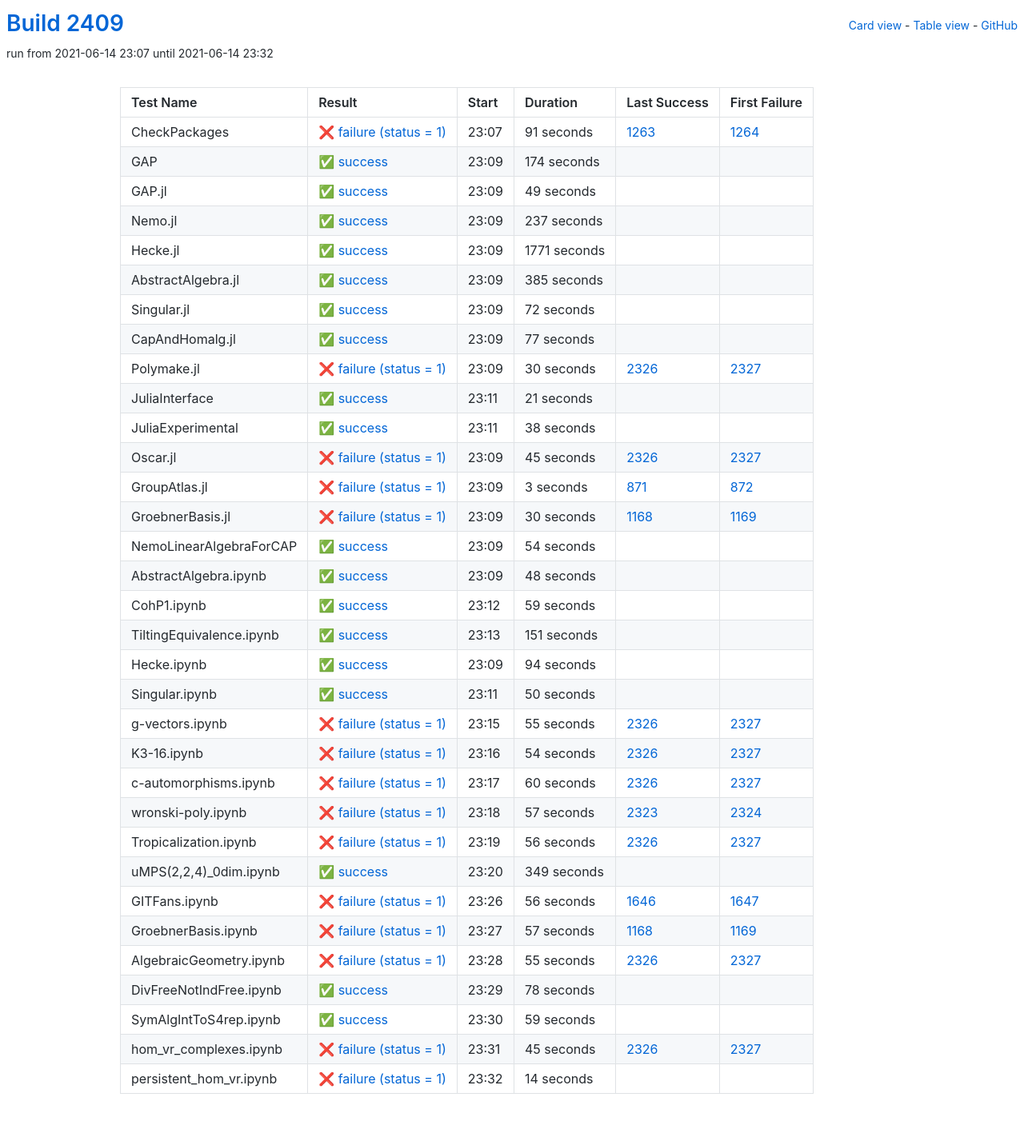
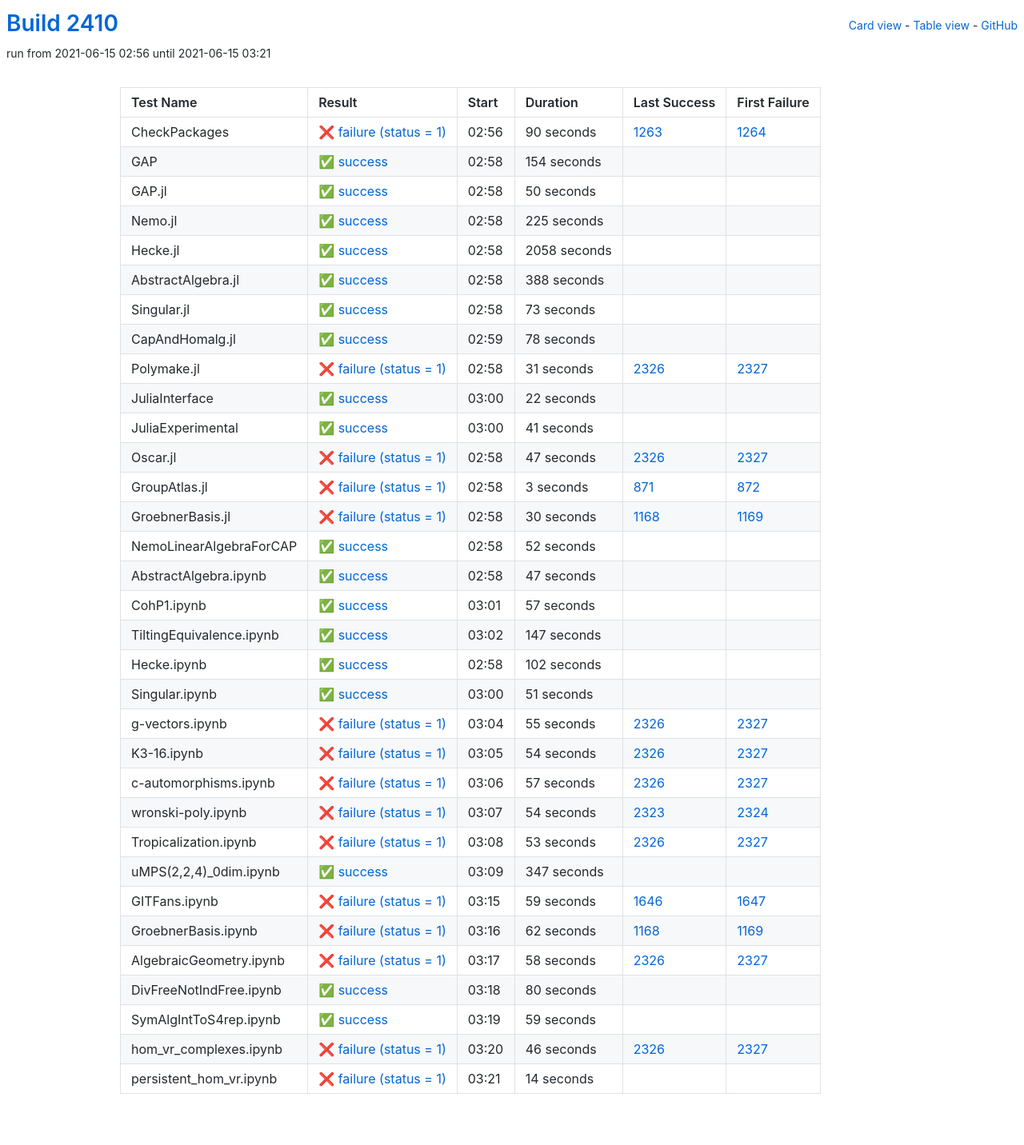
Before and after one commit to oscar-system/oscar-ci-status-stable, a Jekyll site: the page built from table.html, in a window 1280 px wide. Shown: the whole page at 80% size. Built offline with Jekyll 4.4.1, drawn with Linux system fonts in a browser that asks for light colours.

Commit message:
Build #2410

```diff
--- a/_data/ci.yml
+++ b/_data/ci.yml
@@ -1,6 +1,6 @@
 ---
-build: 2409
-build_url: https://oscarci.mathematik.uni-kl.de/job/oscar-stable/2409/
+build: 2410
+build_url: https://oscarci.mathematik.uni-kl.de/job/oscar-stable/2410/
 job: oscar-stable
 organization: oscar-system
 repo: oscar-ci-status-stable
@@ -8,152 +8,152 @@ repourl: https://github.com/oscar-system/oscar-ci-status-stable
 tests:
 - name: CheckPackages
   id: checkpackages
-  log: https://oscarci.mathematik.uni-kl.de/job/oscar-stable/2409/artifact/logs/build-2409/CheckPackages.log
-  start: 2021-06-14 23:07
+  log: https://oscarci.mathematik.uni-kl.de/job/oscar-stable/2410/artifact/logs/build-2410/CheckPackages.log
+  start: 2021-06-15 02:56
   success: false
   exitcode: 1
   status: failure
-  duration: 91
+  duration: 90
   last_success: 1263
   last_success_url: https://oscarci.mathematik.uni-kl.de/job/oscar-stable/1263/
   first_failure: 1264
   first_failure_url: https://oscarci.mathematik.uni-kl.de/job/oscar-stable/1264/
 - name: GAP
   id: gap
-  log: https://oscarci.mathematik.uni-kl.de/job/oscar-stable/2409/artifact/logs/build-2409/GAP.log
-  start: 2021-06-14 23:09
+  log: https://oscarci.mathematik.uni-kl.de/job/oscar-stable/2410/artifact/logs/build-2410/GAP.log
+  start: 2021-06-15 02:58
   success: true
   exitcode: 0
   status: success
-  duration: 174
+  duration: 154
   last_success: false
   last_success_url:
   first_failure: false
   first_failure_url:
 - name: GAP.jl
   id: gap-jl
-  log: https://oscarci.mathematik.uni-kl.de/job/oscar-stable/2409/artifact/logs/build-2409/GAP.jl.log
-  start: 2021-06-14 23:09
+  log: https://oscarci.mathematik.uni-kl.de/job/oscar-stable/2410/artifact/logs/build-2410/GAP.jl.log
+  start: 2021-06-15 02:58
   success: true
   exitcode: 0
   status: success
-  duration: 49
+  duration: 50
   last_success: false
   last_success_url:
   first_failure: false
   first_failure_url:
 - name: Nemo.jl
   id: nemo-jl
-  log: https://oscarci.mathematik.uni-kl.de/job/oscar-stable/2409/artifact/logs/build-2409/Nemo.jl.log
-  start: 2021-06-14 23:09
+  log: https://oscarci.mathematik.uni-kl.de/job/oscar-stable/2410/artifact/logs/build-2410/Nemo.jl.log
+  start: 2021-06-15 02:58
   success: true
   exitcode: 0
   status: success
-  duration: 237
+  duration: 225
   last_success: false
   last_success_url:
   first_failure: false
   first_failure_url:
 - name: Hecke.jl
   id: hecke-jl
-  log: https://oscarci.mathematik.uni-kl.de/job/oscar-stable/2409/artifact/logs/build-2409/Hecke.jl.log
-  start: 2021-06-14 23:09
+  log: https://oscarci.mathematik.uni-kl.de/job/oscar-stable/2410/artifact/logs/build-2410/Hecke.jl.log
+  start: 2021-06-15 02:58
   success: true
   exitcode: 0
   status: success
-  duration: 1771
+  duration: 2058
   last_success: false
   last_success_url:
   first_failure: false
   first_failure_url:
 - name: AbstractAlgebra.jl
   id: abstractalgebra-jl
-  log: https://oscarci.mathematik.uni-kl.de/job/oscar-stable/2409/artifact/logs/build-2409/AbstractAlgebra.jl.log
-  start: 2021-06-14 23:09
+  log: https://oscarci.mathematik.uni-kl.de/job/oscar-stable/2410/artifact/logs/build-2410/AbstractAlgebra.jl.log
+  start: 2021-06-15 02:58
   success: true
   exitcode: 0
   status: success
-  duration: 385
+  duration: 388
   last_success: false
   last_success_url:
   first_failure: false
   first_failure_url:
 - name: Singular.jl
   id: singular-jl
-  log: https://oscarci.mathematik.uni-kl.de/job/oscar-stable/2409/artifact/logs/build-2409/Singular.jl.log
-  start: 2021-06-14 23:09
+  log: https://oscarci.mathematik.uni-kl.de/job/oscar-stable/2410/artifact/logs/build-2410/Singular.jl.log
+  start: 2021-06-15 02:58
   success: true
   exitcode: 0
   status: success
-  duration: 72
+  duration: 73
   last_success: false
   last_success_url:
   first_failure: false
   first_failure_url:
 - name: CapAndHomalg.jl
   id: capandhomalg-jl
-  log: https://oscarci.mathematik.uni-kl.de/job/oscar-stable/2409/artifact/logs/build-2409/CapAndHomalg.jl.log
-  start: 2021-06-14 23:09
+  log: https://oscarci.mathematik.uni-kl.de/job/oscar-stable/2410/artifact/logs/build-2410/CapAndHomalg.jl.log
+  start: 2021-06-15 02:59
   success: true
   exitcode: 0
   status: success
-  duration: 77
+  duration: 78
   last_success: false
   last_success_url:
   first_failure: false
   first_failure_url:
 - name: Polymake.jl
   id: polymake-jl
-  log: https://oscarci.mathematik.uni-kl.de/job/oscar-stable/2409/artifact/logs/build-2409/Polymake.jl.log
-  start: 2021-06-14 23:09
+  log: https://oscarci.mathematik.uni-kl.de/job/oscar-stable/2410/artifact/logs/build-2410/Polymake.jl.log
+  start: 2021-06-15 02:58
   success: false
   exitcode: 1
   status: failure
-  duration: 30
+  duration: 31
   last_success: 2326
   last_success_url: https://oscarci.mathematik.uni-kl.de/job/oscar-stable/2326/
   first_failure: 2327
   first_failure_url: https://oscarci.mathematik.uni-kl.de/job/oscar-stable/2327/
 - name: JuliaInterface
   id: juliainterface
-  log: https://oscarci.mathematik.uni-kl.de/job/oscar-stable/2409/artifact/logs/build-2409/JuliaInterface.log
-  start: 2021-06-14 23:11
+  log: https://oscarci.mathematik.uni-kl.de/job/oscar-stable/2410/artifact/logs/build-2410/JuliaInterface.log
+  start: 2021-06-15 03:00
   success: true
   exitcode: 0
   status: success
-  duration: 21
+  duration: 22
   last_success: false
   last_success_url:
   first_failure: false
   first_failure_url:
 - name: JuliaExperimental
   id: juliaexperimental
-  log: https://oscarci.mathematik.uni-kl.de/job/oscar-stable/2409/artifact/logs/build-2409/JuliaExperimental.log
-  start: 2021-06-14 23:11
+  log: https://oscarci.mathematik.uni-kl.de/job/oscar-stable/2410/artifact/logs/build-2410/JuliaExperimental.log
+  start: 2021-06-15 03:00
   success: true
   exitcode: 0
   status: success
-  duration: 38
+  duration: 41
   last_success: false
   last_success_url:
   first_failure: false
   first_failure_url:
 - name: Oscar.jl
   id: oscar-jl
-  log: https://oscarci.mathematik.uni-kl.de/job/oscar-stable/2409/artifact/logs/build-2409/Oscar.jl.log
-  start: 2021-06-14 23:09
+  log: https://oscarci.mathematik.uni-kl.de/job/oscar-stable/2410/artifact/logs/build-2410/Oscar.jl.log
+  start: 2021-06-15 02:58
   success: false
   exitcode: 1
   status: failure
-  duration: 45
+  duration: 47
   last_success: 2326
   last_success_url: https://oscarci.mathematik.uni-kl.de/job/oscar-stable/2326/
   first_failure: 2327
   first_failure_url: https://oscarci.mathematik.uni-kl.de/job/oscar-stable/2327/
 - name: GroupAtlas.jl
   id: groupatlas-jl
-  log: https://oscarci.mathematik.uni-kl.de/job/oscar-stable/2409/artifact/logs/build-2409/GroupAtlas.jl.log
-  start: 2021-06-14 23:09
+  log: https://oscarci.mathematik.uni-kl.de/job/oscar-stable/2410/artifact/logs/build-2410/GroupAtlas.jl.log
+  start: 2021-06-15 02:58
   success: false
   exitcode: 1
   status: failure
@@ -164,8 +164,8 @@ tests:
   first_failure_url: https://oscarci.mathematik.uni-kl.de/job/oscar-stable/872/
 - name: GroebnerBasis.jl
   id: groebnerbasis-jl
-  log: https://oscarci.mathematik.uni-kl.de/job/oscar-stable/2409/artifact/logs/build-2409/GroebnerBasis.jl.log
-  start: 2021-06-14 23:09
+  log: https://oscarci.mathematik.uni-kl.de/job/oscar-stable/2410/artifact/logs/build-2410/GroebnerBasis.jl.log
+  start: 2021-06-15 02:58
   success: false
   exitcode: 1
   status: failure
@@ -176,80 +176,80 @@ tests:
   first_failure_url: https://oscarci.mathematik.uni-kl.de/job/oscar-stable/1169/
 - name: NemoLinearAlgebraForCAP
   id: nemolinearalgebraforcap
-  log: https://oscarci.mathematik.uni-kl.de/job/oscar-stable/2409/artifact/logs/build-2409/NemoLinearAlgebraForCAP.log
-  start: 2021-06-14 23:09
+  log: https://oscarci.mathematik.uni-kl.de/job/oscar-stable/2410/artifact/logs/build-2410/NemoLinearAlgebraForCAP.log
+  start: 2021-06-15 02:58
   success: true
   exitcode: 0
   status: success
-  duration: 54
+  duration: 52
   last_success: false
   last_success_url:
   first_failure: false
   first_failure_url:
 - name: AbstractAlgebra.ipynb
   id: abstractalgebra-ipynb
-  log: https://oscarci.mathematik.uni-kl.de/job/oscar-stable/2409/artifact/logs/build-2409/AbstractAlgebra.ipynb.log
-  start: 2021-06-14 23:09
+  log: https://oscarci.mathematik.uni-kl.de/job/oscar-stable/2410/artifact/logs/build-2410/AbstractAlgebra.ipynb.log
+  start: 2021-06-15 02:58
   success: true
   exitcode: 0
   status: success
-  duration: 48
+  duration: 47
   last_success: false
   last_success_url:
   first_failure: false
   first_failure_url:
 - name: CohP1.ipynb
   id: cohp1-ipynb
-  log: https://oscarci.mathematik.uni-kl.de/job/oscar-stable/2409/artifact/logs/build-2409/CohP1.ipynb.log
-  start: 2021-06-14 23:12
+  log: https://oscarci.mathematik.uni-kl.de/job/oscar-stable/2410/artifact/logs/build-2410/CohP1.ipynb.log
+  start: 2021-06-15 03:01
   success: true
   exitcode: 0
   status: success
-  duration: 59
+  duration: 57
   last_success: false
   last_success_url:
   first_failure: false
   first_failure_url:
 - name: TiltingEquivalence.ipynb
   id: tiltingequivalence-ipynb
-  log: https://oscarci.mathematik.uni-kl.de/job/oscar-stable/2409/artifact/logs/build-2409/TiltingEquivalence.ipynb.log
-  start: 2021-06-14 23:13
+  log: https://oscarci.mathematik.uni-kl.de/job/oscar-stable/2410/artifact/logs/build-2410/TiltingEquivalence.ipynb.log
+  start: 2021-06-15 03:02
   success: true
   exitcode: 0
   status: success
-  duration: 151
+  duration: 147
   last_success: false
   last_success_url:
   first_failure: false
   first_failure_url:
 - name: Hecke.ipynb
   id: hecke-ipynb
-  log: https://oscarci.mathematik.uni-kl.de/job/oscar-stable/2409/artifact/logs/build-2409/Hecke.ipynb.log
-  start: 2021-06-14 23:09
+  log: https://oscarci.mathematik.uni-kl.de/job/oscar-stable/2410/artifact/logs/build-2410/Hecke.ipynb.log
+  start: 2021-06-15 02:58
   success: true
   exitcode: 0
   status: success
-  duration: 94
+  duration: 102
   last_success: false
   last_success_url:
   first_failure: false
   first_failure_url:
 - name: Singular.ipynb
   id: singular-ipynb
-  log: https://oscarci.mathematik.uni-kl.de/job/oscar-stable/2409/artifact/logs/build-2409/Singular.ipynb.log
-  start: 2021-06-14 23:11
+  log: https://oscarci.mathematik.uni-kl.de/job/oscar-stable/2410/artifact/logs/build-2410/Singular.ipynb.log
+  start: 2021-06-15 03:00
   success: true
   exitcode: 0
   status: success
-  duration: 50
+  duration: 51
   last_success: false
   last_success_url:
   first_failure: false
   first_failure_url:
 - name: g-vectors.ipynb
   id: g-vectors-ipynb
-  log: https://oscarci.mathematik.uni-kl.de/job/oscar-stable/2409/artifact/logs/build-2409/g-vectors.ipynb.log
-  start: 2021-06-14 23:15
+  log: https://oscarci.mathematik.uni-kl.de/job/oscar-stable/2410/artifact/logs/build-2410/g-vectors.ipynb.log
+  start: 2021-06-15 03:04
   success: false
   exitcode: 1
   status: failure
@@ -260,8 +260,8 @@ tests:
   first_failure_url: https://oscarci.mathematik.uni-kl.de/job/oscar-stable/2327/
 - name: K3-16.ipynb
   id: k3-16-ipynb
-  log: https://oscarci.mathematik.uni-kl.de/job/oscar-stable/2409/artifact/logs/build-2409/K3-16.ipynb.log
-  start: 2021-06-14 23:16
+  log: https://oscarci.mathematik.uni-kl.de/job/oscar-stable/2410/artifact/logs/build-2410/K3-16.ipynb.log
+  start: 2021-06-15 03:05
   success: false
   exitcode: 1
   status: failure
@@ -272,104 +272,104 @@ tests:
   first_failure_url: https://oscarci.mathematik.uni-kl.de/job/oscar-stable/2327/
 - name: c-automorphisms.ipynb
   id: c-automorphisms-ipynb
-  log: https://oscarci.mathematik.uni-kl.de/job/oscar-stable/2409/artifact/logs/build-2409/c-automorphisms.ipynb.log
-  start: 2021-06-14 23:17
+  log: https://oscarci.mathematik.uni-kl.de/job/oscar-stable/2410/artifact/logs/build-2410/c-automorphisms.ipynb.log
+  start: 2021-06-15 03:06
   success: false
   exitcode: 1
   status: failure
-  duration: 60
+  duration: 57
   last_success: 2326
   last_success_url: https://oscarci.mathematik.uni-kl.de/job/oscar-stable/2326/
   first_failure: 2327
   first_failure_url: https://oscarci.mathematik.uni-kl.de/job/oscar-stable/2327/
 - name: wronski-poly.ipynb
   id: wronski-poly-ipynb
-  log: https://oscarci.mathematik.uni-kl.de/job/oscar-stable/2409/artifact/logs/build-2409/wronski-poly.ipynb.log
-  start: 2021-06-14 23:18
+  log: https://oscarci.mathematik.uni-kl.de/job/oscar-stable/2410/artifact/logs/build-2410/wronski-poly.ipynb.log
+  start: 2021-06-15 03:07
   success: false
   exitcode: 1
   status: failure
-  duration: 57
+  duration: 54
   last_success: 2323
   last_success_url: https://oscarci.mathematik.uni-kl.de/job/oscar-stable/2323/
   first_failure: 2324
   first_failure_url: https://oscarci.mathematik.uni-kl.de/job/oscar-stable/2324/
 - name: Tropicalization.ipynb
   id: tropicalization-ipynb
-  log: https://oscarci.mathematik.uni-kl.de/job/oscar-stable/2409/artifact/logs/build-2409/Tropicalization.ipynb.log
-  start: 2021-06-14 23:19
+  log: https://oscarci.mathematik.uni-kl.de/job/oscar-stable/2410/artifact/logs/build-2410/Tropicalization.ipynb.log
+  start: 2021-06-15 03:08
   success: false
   exitcode: 1
   status: failure
-  duration: 56
+  duration: 53
   last_success: 2326
   last_success_url: https://oscarci.mathematik.uni-kl.de/job/oscar-stable/2326/
   first_failure: 2327
   first_failure_url: https://oscarci.mathematik.uni-kl.de/job/oscar-stable/2327/
 - name: uMPS(2,2,4)_0dim.ipynb
   id: umps-2-2-4-0dim-ipynb
-  log: https://oscarci.mathematik.uni-kl.de/job/oscar-stable/2409/artifact/logs/build-2409/uMPS-2-2-4-_0dim.ipynb.log
-  start: 2021-06-14 23:20
+  log: https://oscarci.mathematik.uni-kl.de/job/oscar-stable/2410/artifact/logs/build-2410/uMPS-2-2-4-_0dim.ipynb.log
+  start: 2021-06-15 03:09
   success: true
   exitcode: 0
   status: success
-  duration: 349
+  duration: 347
   last_success: false
   last_success_url:
   first_failure: false
   first_failure_url:
 - name: GITFans.ipynb
   id: gitfans-ipynb
-  log: https://oscarci.mathematik.uni-kl.de/job/oscar-stable/2409/artifact/logs/build-2409/GITFans.ipynb.log
-  start: 2021-06-14 23:26
+  log: https://oscarci.mathematik.uni-kl.de/job/oscar-stable/2410/artifact/logs/build-2410/GITFans.ipynb.log
+  start: 2021-06-15 03:15
   success: false
   exitcode: 1
   status: failure
-  duration: 56
+  duration: 59
   last_success: 1646
   last_success_url: https://oscarci.mathematik.uni-kl.de/job/oscar-stable/1646/
   first_failure: 1647
   first_failure_url: https://oscarci.mathematik.uni-kl.de/job/oscar-stable/1647/
 - name: GroebnerBasis.ipynb
   id: groebnerbasis-ipynb
-  log: https://oscarci.mathematik.uni-kl.de/job/oscar-stable/2409/artifact/logs/build-2409/GroebnerBasis.ipynb.log
-  start: 2021-06-14 23:27
+  log: https://oscarci.mathematik.uni-kl.de/job/oscar-stable/2410/artifact/logs/build-2410/GroebnerBasis.ipynb.log
+  start: 2021-06-15 03:16
   success: false
   exitcode: 1
   status: failure
-  duration: 57
+  duration: 62
   last_success: 1168
   last_success_url: https://oscarci.mathematik.uni-kl.de/job/oscar-stable/1168/
   first_failure: 1169
   first_failure_url: https://oscarci.mathematik.uni-kl.de/job/oscar-stable/1169/
 - name: AlgebraicGeometry.ipynb
   id: algebraicgeometry-ipynb
-  log: https://oscarci.mathematik.uni-kl.de/job/oscar-stable/2409/artifact/logs/build-2409/AlgebraicGeometry.ipynb.log
-  start: 2021-06-14 23:28
+  log: https://oscarci.mathematik.uni-kl.de/job/oscar-stable/2410/artifact/logs/build-2410/AlgebraicGeometry.ipynb.log
+  start: 2021-06-15 03:17
   success: false
   exitcode: 1
   status: failure
-  duration: 55
+  duration: 58
   last_success: 2326
   last_success_url: https://oscarci.mathematik.uni-kl.de/job/oscar-stable/2326/
   first_failure: 2327
   first_failure_url: https://oscarci.mathematik.uni-kl.de/job/oscar-stable/2327/
 - name: DivFreeNotIndFree.ipynb
   id: divfreenotindfree-ipynb
-  log: https://oscarci.mathematik.uni-kl.de/job/oscar-stable/2409/artifact/logs/build-2409/DivFreeNotIndFree.ipynb.log
-  start: 2021-06-14 23:29
+  log: https://oscarci.mathematik.uni-kl.de/job/oscar-stable/2410/artifact/logs/build-2410/DivFreeNotIndFree.ipynb.log
+  start: 2021-06-15 03:18
   success: true
   exitcode: 0
   status: success
-  duration: 78
+  duration: 80
   last_success: false
   last_success_url:
   first_failure: false
   first_failure_url:
 - name: SymAlgIntToS4rep.ipynb
   id: symalginttos4rep-ipynb
-  log: https://oscarci.mathematik.uni-kl.de/job/oscar-stable/2409/artifact/logs/build-2409/SymAlgIntToS4rep.ipynb.log
-  start: 2021-06-14 23:30
+  log: https://oscarci.mathematik.uni-kl.de/job/oscar-stable/2410/artifact/logs/build-2410/SymAlgIntToS4rep.ipynb.log
+  start: 2021-06-15 03:19
   success: true
   exitcode: 0
   status: success
@@ -380,20 +380,20 @@ tests:
   first_failure_url:
 - name: hom_vr_complexes.ipynb
   id: hom-vr-complexes-ipynb
-  log: https://oscarci.mathematik.uni-kl.de/job/oscar-stable/2409/artifact/logs/build-2409/hom_vr_complexes.ipynb.log
-  start: 2021-06-14 23:31
+  log: https://oscarci.mathematik.uni-kl.de/job/oscar-stable/2410/artifact/logs/build-2410/hom_vr_complexes.ipynb.log
+  start: 2021-06-15 03:20
   success: false
   exitcode: 1
   status: failure
-  duration: 45
+  duration: 46
   last_success: 2326
   last_success_url: https://oscarci.mathematik.uni-kl.de/job/oscar-stable/2326/
   first_failure: 2327
   first_failure_url: https://oscarci.mathematik.uni-kl.de/job/oscar-stable/2327/
 - name: persistent_hom_vr.ipynb
   id: persistent-hom-vr-ipynb
-  log: https://oscarci.mathematik.uni-kl.de/job/oscar-stable/2409/artifact/logs/build-2409/persistent_hom_vr.ipynb.log
-  start: 2021-06-14 23:32
+  log: https://oscarci.mathematik.uni-kl.de/job/oscar-stable/2410/artifact/logs/build-2410/persistent_hom_vr.ipynb.log
+  start: 2021-06-15 03:21
   success: false
   exitcode: 1
   status: failure
```
Also changed, not shown: README.md.
